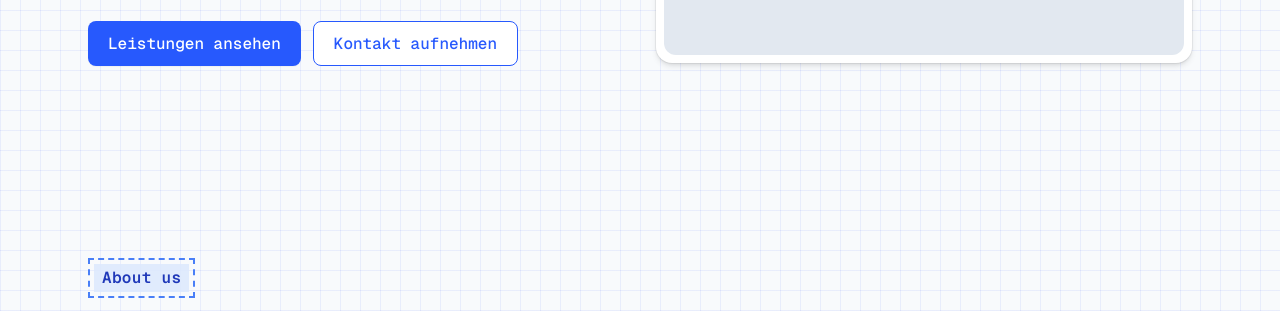
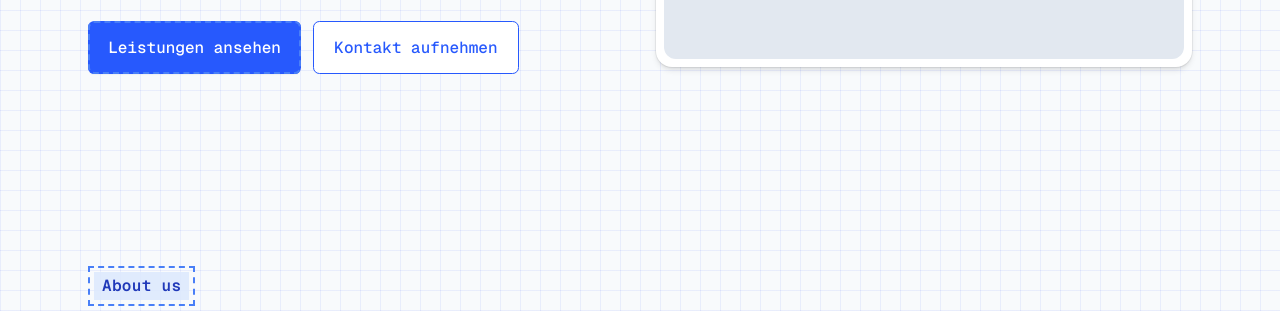
Before and after one commit to Hangman/finke-site, an Astro site: page / in a window 1280 px wide. Shown: the part 474-785 px from the top of the page. Built offline with nearby package versions, Linux system fonts and the light colour scheme; Astro itself is replaced by a stand-in of ours.

Commit message:
Button style adjustments
Signed-off-by: Matthias <webmaster@pottgames.de>

```diff
--- a/src/components/blocks/Hero.astro
+++ b/src/components/blocks/Hero.astro
@@ -17,8 +17,8 @@ const { id = "home", class: className } = Astro.props;
       <h1 class="font-bold tracking-tight text-4xl md:text-6xl mb-5">Steuerberatung, die Klarheit schafft</h1>
       <p class="text-slate-600 text-lg mb-6">Fundiert, praxisnah und aufmerksam – von der Betriebsprüfung bis zur Nachfolgeplanung.</p>
       <div class="flex flex-wrap gap-3">
-        <Button href="#services" variant="primary" size="lg">Leistungen ansehen</Button>
-        <Button href="mailto:kontakt@kanzlei.de" variant="outline" size="lg">Kontakt aufnehmen</Button>
+        <Button href="#services" variant="primary" size="xl">Leistungen ansehen</Button>
+        <Button href="mailto:kontakt@kanzlei.de" variant="outline" size="xl">Kontakt aufnehmen</Button>
       </div>
     </div>
 
--- a/src/components/ui/Button.astro
+++ b/src/components/ui/Button.astro
@@ -2,7 +2,7 @@
 interface Props {
   href?: string;
   variant?: "primary" | "outline";
-  size?: "sm" | "md" | "lg";
+  size?: "sm" | "md" | "lg" | "xl";
   class?: string;
   type?: "button" | "submit" | "reset";
 }
@@ -25,15 +25,17 @@ const attrs = { "data-variant": variant, "data-size": size };
 
 <style>
   .btn {
+    /* gemeinsame Rundung */
+    --btn-radius: 0.4rem; /* ← hier einmal steuern (z.B. 0.3rem für eckiger) */
+
     display: inline-flex;
     align-items: center;
     justify-content: center;
     gap: 0.5rem;
-    border-radius: 0.5rem; /* rounded-lg */
-    padding: 0.625rem 1rem; /* py-2.5 px-4 */
+    border-radius: var(--btn-radius);
+    padding: 0.625rem 1rem; /* md default */
     font-size: 0.875rem; /* text-sm */
-    font-family: "GeistMono", ui-monospace, monospace;
-    font-weight: 500; /* font-medium */
+    font-weight: 500;
     line-height: 1.2;
     transition:
       color 0.2s,
@@ -41,19 +43,34 @@ const attrs = { "data-variant": variant, "data-size": size };
       border-color 0.2s,
       box-shadow 0.2s;
     outline: none;
+    font-family: "GeistMono", ui-monospace, SFMono-Regular, Menlo, monospace;
+    position: relative;
   }
+
   .btn:focus-visible {
     box-shadow:
       0 0 0 2px white,
       0 0 0 4px var(--color-primary, #2759fd);
   }
 
-  /* Variants */
+  /* ===== Variants ===== */
   .btn[data-variant="primary"] {
     color: #fff;
     background: var(--color-primary, #2759fd);
     box-shadow: 0 1px 1px rgba(0, 0, 0, 0.04);
   }
+
+  /* gestrichelte Innenkontur */
+  .btn[data-variant="primary"]::after {
+    --dash-color: #497ff7;
+    content: "";
+    position: absolute;
+    inset: 0px; /* sichtbarer Gap */
+    border-radius: var(--btn-radius);
+    border: 2px dashed var(--dash-color);
+    pointer-events: none;
+  }
+
   .btn[data-variant="primary"]:hover {
     background: var(--color-primary-600, #1f48cc);
   }
@@ -67,16 +84,22 @@ const attrs = { "data-variant": variant, "data-size": size };
     background: color-mix(in srgb, var(--color-primary, #2759fd) 10%, white);
   }
 
-  /* Sizes */
+  /* ===== Sizes ===== */
+  /* wenn du je Größe eine andere Rundung willst, hier addieren/überschreiben */
   .btn[data-size="sm"] {
     padding: 0.5rem 0.75rem;
     font-size: 0.75rem;
-  } /* text-xs */
+  }
   .btn[data-size="md"] {
     /* default oben */
   }
   .btn[data-size="lg"] {
     padding: 0.75rem 1.25rem;
     font-size: 1rem;
-  } /* text-base */
+  }
+  .btn[data-size="xl"] {
+    font-size: 1rem;
+    padding: 1rem 1.26rem;
+    border-radius: var(--btn-radius); /* nicht mehr zwangsweise runder */
+  }
 </style>
```
